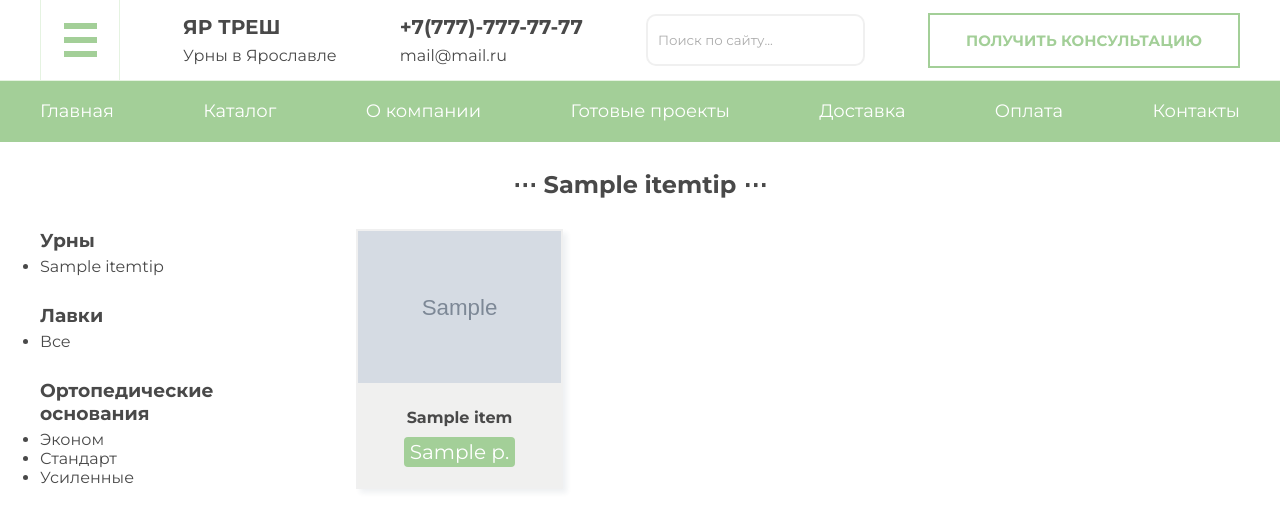
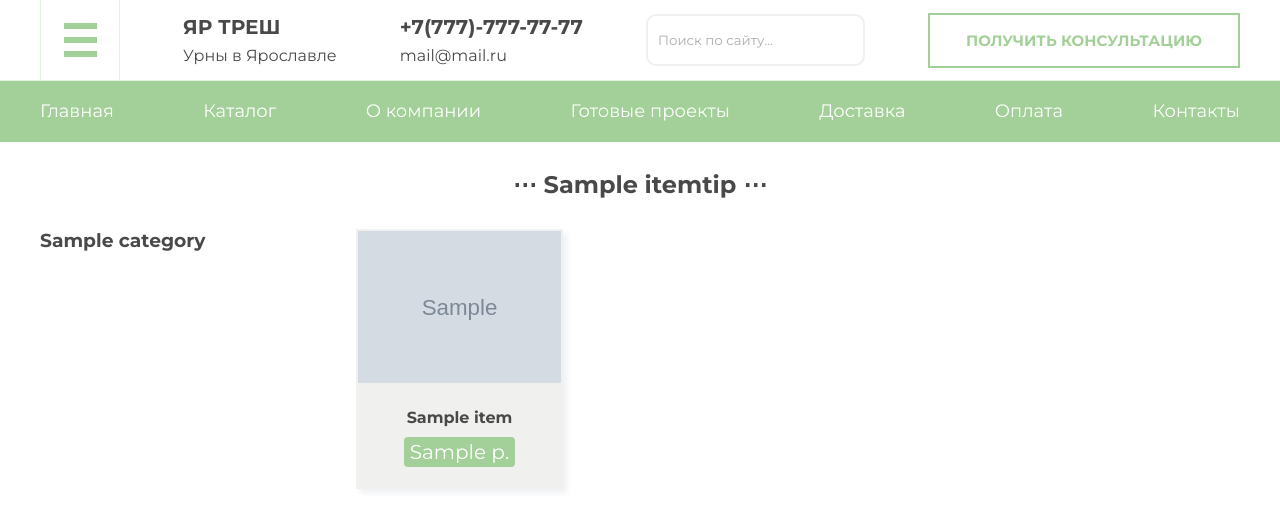
Before and after one commit to jim-py/urnyar, a Django app: page /category/1 in a window 1280 px wide. Shown: the top 530 px of the page. Run offline with Django 4.2, Linux system fonts and the light colour scheme; tables that the repository leaves empty hold one stand-in row (values such as "Sample post"); grey boxes marked "Sample" are stand-in pictures.

Commit message:
Catalog-ul correct output in all templates

```diff
--- a/urna/main.py
+++ b/urna/main.py
@@ -12,7 +12,7 @@ fake = Faker('ru-RU')
 
 tip = ItemTip.objects.values_list('id', flat=True).distinct()
 
-for _ in range(99):
+for _ in range(100):
     Item.objects.create(name=fake.sentence(nb_words=1),
                         cost=random.randint(2000, 5000),
                         tip=fake.random_element(ItemTip.objects.filter(id=fake.random_element(tip))),
--- a/urna/main/templates/main/category.html
+++ b/urna/main/templates/main/category.html
@@ -13,35 +13,47 @@
                 <h2 class="catalog-title title">⋯ Поиск ⋯</h2>
                 {% endif %}
                 <div class="catalog-split">
+
                     <div class="catalog-ul">
+                    {% for item in categories %}
                     <h3 class="cat__title">
-                        Урны
+                        {{ item.name }}
                     </h3>
                     <ul class="catalog-cat">
-                        {% for category in categories %}
-                        <li class="cat__item">
-                            <a class="cat__a" href="{% url 'category_urn' category.pk %}">{{ category.name }}</a>
-                        </li>
+                        {% if item.name == 'Урны' %}
+
+                        {% for category in tips %}
+                            {% if category.category_id == 1 %}
+                                <li class="cat__item">
+                                    <a class="cat__a" href="{% url 'category_urn' category.pk %}">{{ category.name }}</a>
+                                </li>
+                            {% endif %}
                         {% endfor %}
+
+                        {% elif item.name == 'Лавки' %}
+
+                        {% for category in tips %}
+                            {% if category.category_id == 2 %}
+                                <li class="cat__item">
+                                    <a class="cat__a" href="{% url 'category_urn' category.pk %}">{{ category.name }}</a>
+                                </li>
+                            {% endif %}
+                        {% endfor %}
+
+                        {% elif item.name == 'Ортопедические основания' %}
+
+                        {% for category in tips %}
+                            {% if category.category_id == 3 %}
+                                <li class="cat__item">
+                                    <a class="cat__a" href="{% url 'category_urn' category.pk %}">{{ category.name }}</a>
+                                </li>
+                            {% endif %}
+                        {% endfor %}
+
+                        {% endif %}
+
                     </ul>
-                    <h3 class="cat__title">Лавки</h3>
-                    <ul class="catalog-cat">
-                        <li class="cat__item">
-                            <a class="cat__a" href="">Все</a>
-                        </li>
-                    </ul>
-                    <h3 class="cat__title">Ортопедические основания</h3>
-                    <ul class="catalog-cat">
-                        <li class="cat__item">
-                            <a class="cat__a" href="">Эконом</a>
-                        </li>
-                        <li class="cat__item">
-                            <a class="cat__a" href="">Стандарт</a>
-                        </li>
-                        <li class="cat__item">
-                            <a class="cat__a" href="">Усиленные</a>
-                        </li>
-                    </ul>
+                    {% endfor %}
                 </div>
 
                     <div class="category-list">
@@ -65,6 +77,7 @@
                         </div>
                         {% endfor %}
                     </div>
+
                 </div>
             </div>
         </div>
--- a/urna/main/urls.py
+++ b/urna/main/urls.py
@@ -3,7 +3,6 @@ from .views import *
 
 urlpatterns = [
 
-    path('category/', category, name='category'),
     path('category/<int:pk>', category_urn, name='category_urn'),
     path('item/<int:pk>', item, name='item'),
     path('search/', search_urn, name='search_urn'),
--- a/urna/main/views.py
+++ b/urna/main/views.py
@@ -22,56 +22,57 @@ def catalog(request):
         form = ContactForm()
     categories = Category.objects.all()
     tips = ItemTip.objects.all().order_by('name')
-    return render(request, 'main/catalog.html', {'form': form, 'categories': tips, 'cat': categories})
+    return render(request, 'main/catalog.html', {'form': form, 'tips': tips, 'categories': categories})
 
 
 def about(request):
-    categories = ItemTip.objects.all().order_by('name')
-    return render(request, 'main/about.html', {'categories': categories})
+    categories = Category.objects.all()
+    tips = ItemTip.objects.all().order_by('name')
+    return render(request, 'main/about.html', {'tips': tips, 'categories': categories})
 
 
 def delivery(request):
-    categories = ItemTip.objects.all().order_by('name')
-    return render(request, 'main/delivery.html', {'categories': categories})
+    categories = Category.objects.all()
+    tips = ItemTip.objects.all().order_by('name')
+    return render(request, 'main/delivery.html', {'tips': tips, 'categories': categories})
 
 
 def pay(request):
-    categories = ItemTip.objects.all().order_by('name')
-    return render(request, 'main/pay.html', {'categories': categories})
+    categories = Category.objects.all()
+    tips = ItemTip.objects.all().order_by('name')
+    return render(request, 'main/pay.html', {'tips': tips, 'categories': categories})
 
 
 def contacts(request):
-    categories = ItemTip.objects.all().order_by('name')
-    return render(request, 'main/contacts.html', {'categories': categories})
-
-
-def category(request):
-    urn = Item.objects.all()
-    categories = ItemTip.objects.all().order_by('name')
-    return render(request, 'main/category.html', {'urn': urn, 'categories': categories})
+    categories = Category.objects.all()
+    tips = ItemTip.objects.all().order_by('name')
+    return render(request, 'main/contacts.html', {'tips': tips, 'categories': categories})
 
 
 def category_urn(request, pk):
     urn = Item.objects.filter(tip=pk).order_by('name')
     tip = ItemTip.objects.get(pk=pk).name
-    categories = ItemTip.objects.all().order_by('name')
-    return render(request, 'main/category.html', {'urn': urn, 'category': tip, 'categories': categories})
+    categories = Category.objects.all()
+    tips = ItemTip.objects.all().order_by('name')
+    return render(request, 'main/category.html', {'urn': urn, 'category': tip, 'categories': categories, 'tips': tips})
 
 
 def item(request, pk):
     urn = Item.objects.get(pk=pk)
-    categories = ItemTip.objects.all().order_by('name')
-    return render(request, 'main/item.html', {'urn': urn, 'categories': categories})
+    categories = Category.objects.all()
+    tips = ItemTip.objects.all().order_by('name')
+    return render(request, 'main/item.html', {'urn': urn, 'categories': categories, 'tips': tips})
 
 
 def search_urn(request):
-    categories = ItemTip.objects.all().order_by('name')
+    categories = Category.objects.all()
+    tips = ItemTip.objects.all().order_by('name')
     search = request.GET.get('search')
     if request.method == 'GET':
         if search == "":
             urn = Item.objects.all().order_by('name')
         else:
             urn = Item.objects.filter(name__contains=search).order_by('name')
-        return render(request, 'main/category.html', {'urn': urn, 'categories': categories})
+        return render(request, 'main/category.html', {'urn': urn, 'categories': categories, 'tips': tips})
     else:
-        return render(request, 'main/category.html', {'categories': categories})
+        return render(request, 'main/category.html', {'categories': categories, 'tips': tips})
--- a/urna/templates/base.html
+++ b/urna/templates/base.html
@@ -91,34 +91,45 @@
             <div class="tovar-split">
 
                 <div class="catalog-ul">
+                    {% for item in categories %}
                     <h3 class="cat__title">
-                        Урны
+                        {{ item.name }}
                     </h3>
                     <ul class="catalog-cat">
-                        {% for category in categories %}
-                        <li class="cat__item">
-                            <a class="cat__a" href="{% url 'category_urn' category.pk %}">{{ category.name }}</a>
-                        </li>
+                        {% if item.name == 'Урны' %}
+
+                        {% for category in tips %}
+                            {% if category.category_id == 1 %}
+                                <li class="cat__item">
+                                    <a class="cat__a" href="{% url 'category_urn' category.pk %}">{{ category.name }}</a>
+                                </li>
+                            {% endif %}
                         {% endfor %}
+
+                        {% elif item.name == 'Лавки' %}
+
+                        {% for category in tips %}
+                            {% if category.category_id == 2 %}
+                                <li class="cat__item">
+                                    <a class="cat__a" href="{% url 'category_urn' category.pk %}">{{ category.name }}</a>
+                                </li>
+                            {% endif %}
+                        {% endfor %}
+
+                        {% elif item.name == 'Ортопедические основания' %}
+
+                        {% for category in tips %}
+                            {% if category.category_id == 3 %}
+                                <li class="cat__item">
+                                    <a class="cat__a" href="{% url 'category_urn' category.pk %}">{{ category.name }}</a>
+                                </li>
+                            {% endif %}
+                        {% endfor %}
+
+                        {% endif %}
+
                     </ul>
-                    <h3 class="cat__title">Лавки</h3>
-                    <ul class="catalog-cat">
-                        <li class="cat__item">
-                            <a class="cat__a" href="">Все</a>
-                        </li>
-                    </ul>
-                    <h3 class="cat__title">Ортопедические основания</h3>
-                    <ul class="catalog-cat">
-                        <li class="cat__item">
-                            <a class="cat__a" href="">Эконом</a>
-                        </li>
-                        <li class="cat__item">
-                            <a class="cat__a" href="">Стандарт</a>
-                        </li>
-                        <li class="cat__item">
-                            <a class="cat__a" href="">Усиленные</a>
-                        </li>
-                    </ul>
+                    {% endfor %}
                 </div>
 
                 <div class="tovar-wrap">
--- a/urna/urna/settings.py
+++ b/urna/urna/settings.py
@@ -137,7 +137,7 @@ INTERNAL_IPS = ['127.0.0.1']
 
 EMAIL_HOST = 'smtp.gmail.com'
 EMAIL_PORT = '465'
-EMAIL_HOST_USER = '*@gmail.com'  # Почта
-EMAIL_HOST_PASSWORD = '*****'  # Пароль приложения
+EMAIL_HOST_USER = 'kotik310702@gmail.com'  # Почта
+EMAIL_HOST_PASSWORD = 'kfjerboikhecywuz'  # Пароль приложения
 EMAIL_USE_TSL = False
 EMAIL_USE_SSL = True
```
Also changed, not shown: urna/main/templates/main/catalog.html (+14 -14 lines), urna/main/templates/main/item.html (+34 -24 lines), urna/main/templates/main/item2urn.html (+34 -23 lines).
